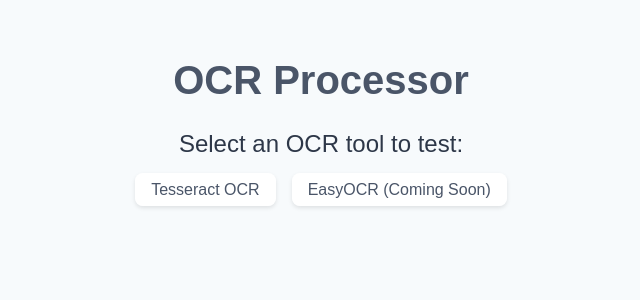
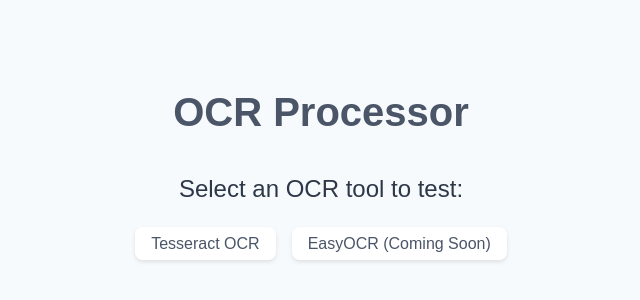
Before and after one commit to daxfrost/ocr-document-processor, a Next.js app: page / in a window 1280 px wide. Shown: the part 274-574 px from the top of the page, without its empty margins (319-959 px from the left). Built offline with nearby package versions, Linux system fonts and the light colour scheme.

Commit message:
removing tailwindcss

```diff
--- a/package.json
+++ b/package.json
@@ -19,14 +19,12 @@
   },
   "devDependencies": {
     "@eslint/eslintrc": "^3",
-    "@tailwindcss/postcss": "^4",
     "@types/formidable": "^3.4.5",
     "@types/node": "^20",
     "@types/react": "^19",
     "@types/react-dom": "^19",
     "eslint": "^9",
     "eslint-config-next": "15.2.1",
-    "tailwindcss": "^4",
     "typescript": "^5"
   }
 }
--- a/postcss.config.mjs
+++ /dev/null
@@ -1,5 +0,0 @@
-const config = {
-  plugins: ["@tailwindcss/postcss"],
-};
-
-export default config;
--- a/src/app/globals.css
+++ b/src/app/globals.css
@@ -1,5 +1,3 @@
-@import "tailwindcss";
-
 :root {
   --background: #f7f7f7;
   --foreground: #171717;
```
Also changed, not shown: 1 other file (tests, documents, lock files or other folders).
